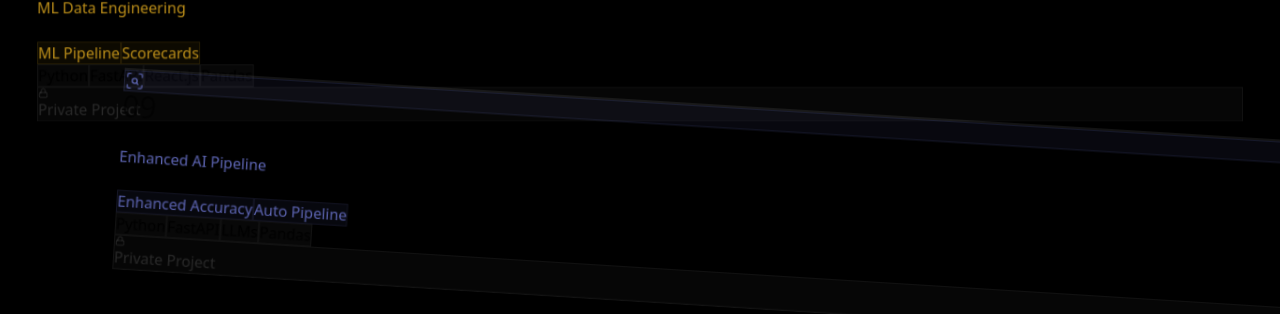
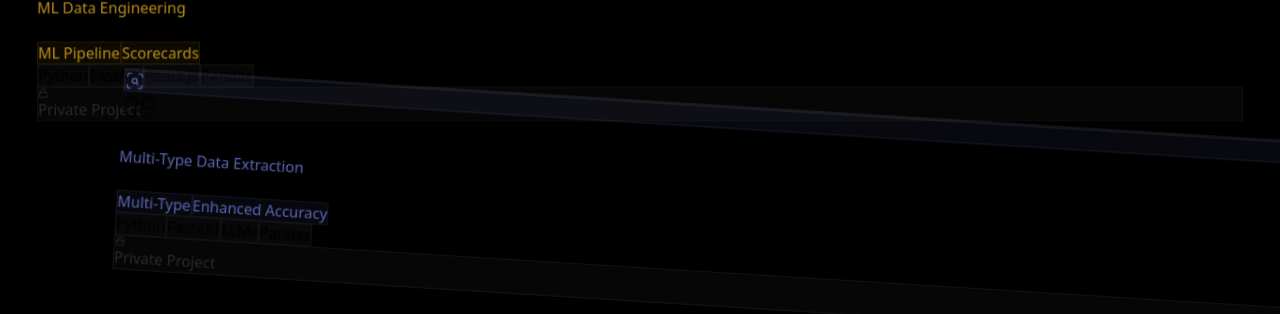
Before and after one commit to mehak-1256765/Mehak_Portfolio, a React (Vite) app: page / in a window 1280 px wide. Shown: the part 9770-10084 px from the top of the page. Built offline with nearby package versions, Linux system fonts and the light colour scheme.

Commit message:
Update Data Extraction description to reflect multi-type extraction

```diff
--- a/src/components/ProjectsSection.tsx
+++ b/src/components/ProjectsSection.tsx
@@ -32,9 +32,9 @@ const PROJECTS: {
   { title: 'OptBinning',       sub: 'ML Data Engineering',       icon: FlaskConical, color: '#fbbf24',
     desc: 'ML pipelines with OptBinning integration — interactive binning visualisations & scorecards.',
     tech: ['Python','FastAPI','React.js','Pandas'], tags: ['ML Pipeline','Scorecards'], url: null },
-  { title: 'Data Extraction',  sub: 'Enhanced AI Pipeline',      icon: ScanSearch,   color: '#818cf8',
-    desc: 'Advanced data extraction pipeline with enhanced accuracy, structured output and automated post-processing.',
-    tech: ['Python','FastAPI','LLMs','Pandas'], tags: ['Enhanced Accuracy','Auto Pipeline'], url: null },
+  { title: 'Data Extraction',  sub: 'Multi-Type Data Extraction', icon: ScanSearch,   color: '#818cf8',
+    desc: 'Enhanced pipeline that extracts multiple types of data — tables, text, numbers, and structured fields — with improved accuracy and clean output.',
+    tech: ['Python','FastAPI','LLMs','Pandas'], tags: ['Multi-Type','Enhanced Accuracy'], url: null },
 ]
 
 /* ── Video lightbox ── */
```
